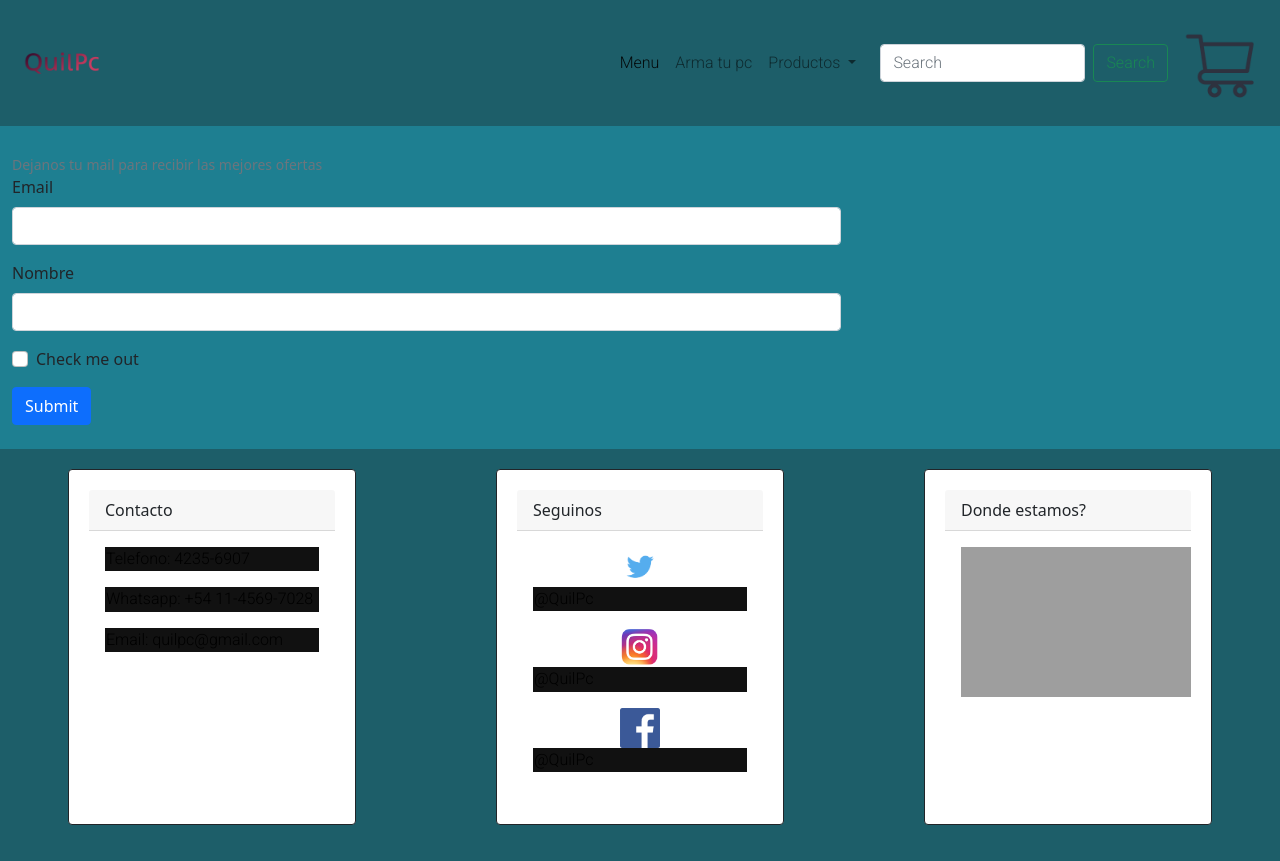
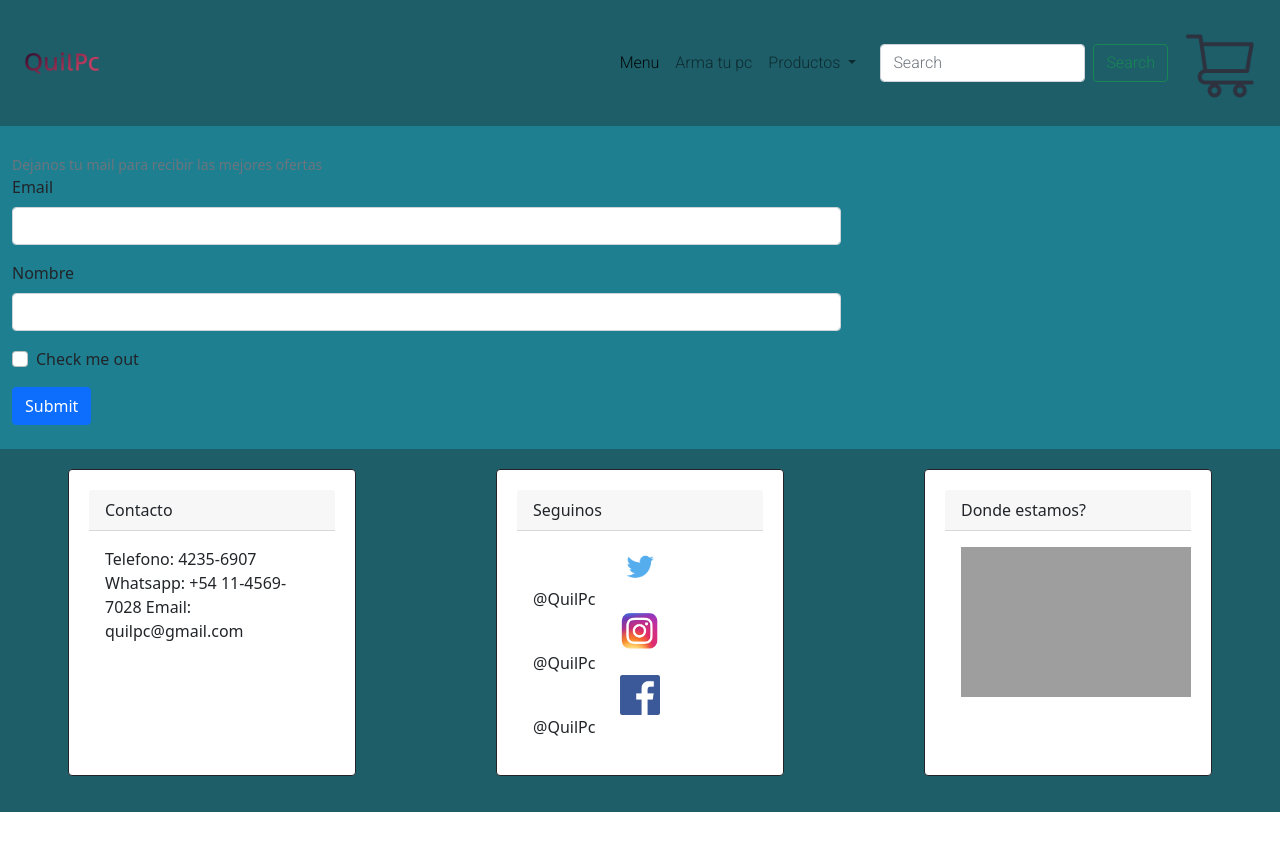
Before and after one commit to matirodeiro/repo_2, a website: page arma_tu_pc.html in a window 1280 px wide. After the commit the page ends 812 px from the top, so only its background shows below. Drawn offline with nearby package versions, Linux system fonts and the light colour scheme; grey boxes are pictures that could not be loaded; a web font is replaced by a local one.

Commit message:
ultimos detalles 2

```diff
--- a/arma_tu_pc.html
+++ b/arma_tu_pc.html
@@ -106,9 +106,9 @@
         <div class="card border-dark mb-3 contacto" style="max-width: 18rem;">
           <div class="card-header">Contacto</div>
           <div class="card-body text-dark">
-            <p>Telefono: 4235-6907</p>
-            <p>Whatsapp: +54 11-4569-7028</p>
-            <p>Email: quilpc@gmail.com</p>
+            <a>Telefono: 4235-6907</a>
+            <a>Whatsapp: +54 11-4569-7028</a>
+            <a>Email: quilpc@gmail.com</a>
           </div>
         </div>
         <div class="card border-dark mb-3 seguinos" style="max-width: 18rem;">
@@ -120,21 +120,21 @@
                     <img src="img/twitter.png" alt="logo de twitter"
                     class="pie__icon--sm">
                   </a>
-                  <p>@QuilPc</p>
+                  <a>@QuilPc</a>
               </div>
               <div class="icon_instagram">
                   <a href="https://instagram.com">
                     <img src="img/instagram.png" alt="logo de instagram"
                      class="pie__icon--sm">
                   </a>
-                  <p>@QuilPc</p>
+                  <a>@QuilPc</a>
               </div>
               <div class="icon_facebook">
                 <a href="https://www.facebook.com/">
                   <img src="img/facebook.png" alt="logo de facebook"
                   class="pie__icon--sm">
                 </a>
-                <p>@QuilPc</p>
+                <a>@QuilPc</a>
               </div>
             </section>
           </div>
```
Also changed, not shown: carrito.html (+6 -6 lines), combos.html (+6 -6 lines), index.html (+6 -6 lines), productos.html (+6 -6 lines).
